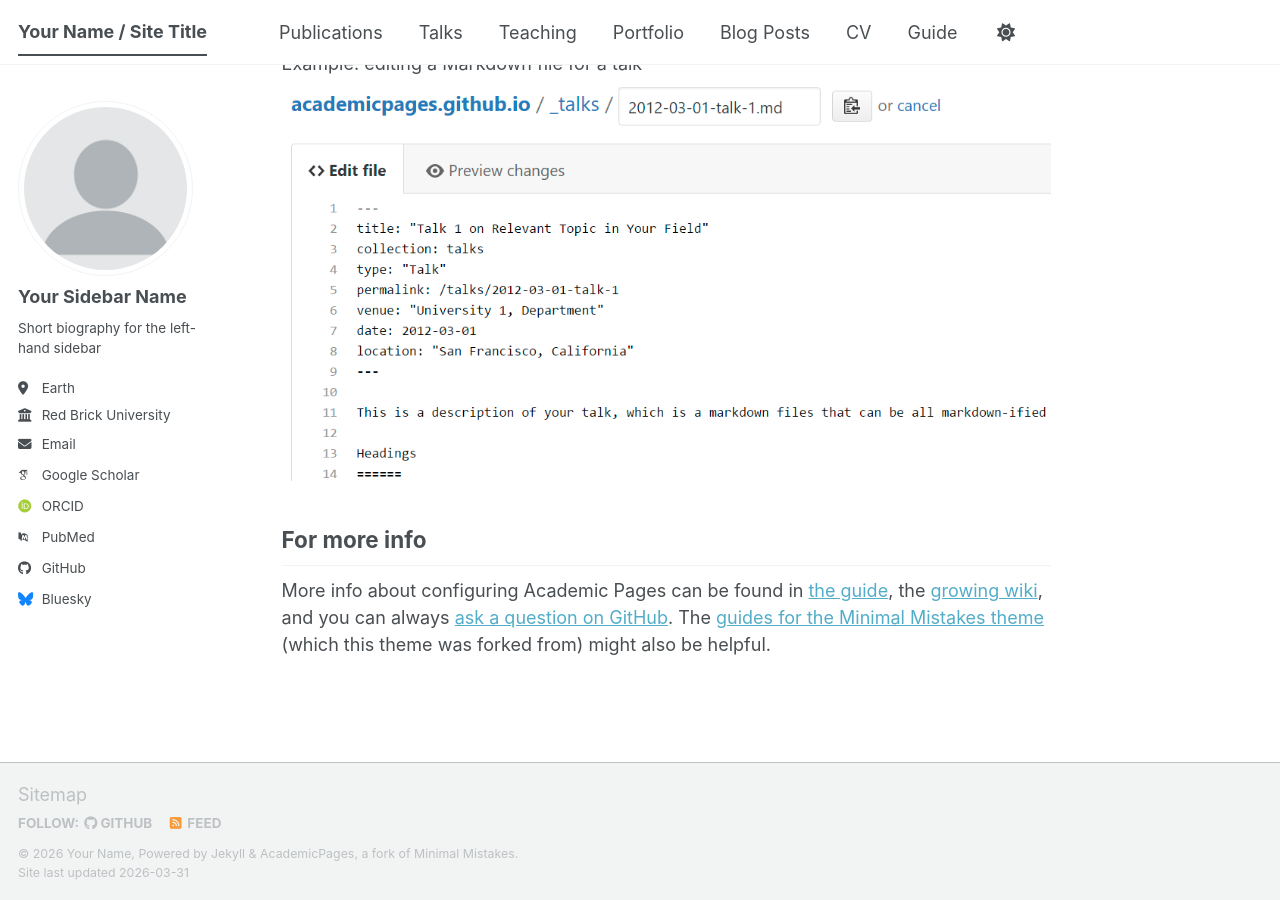
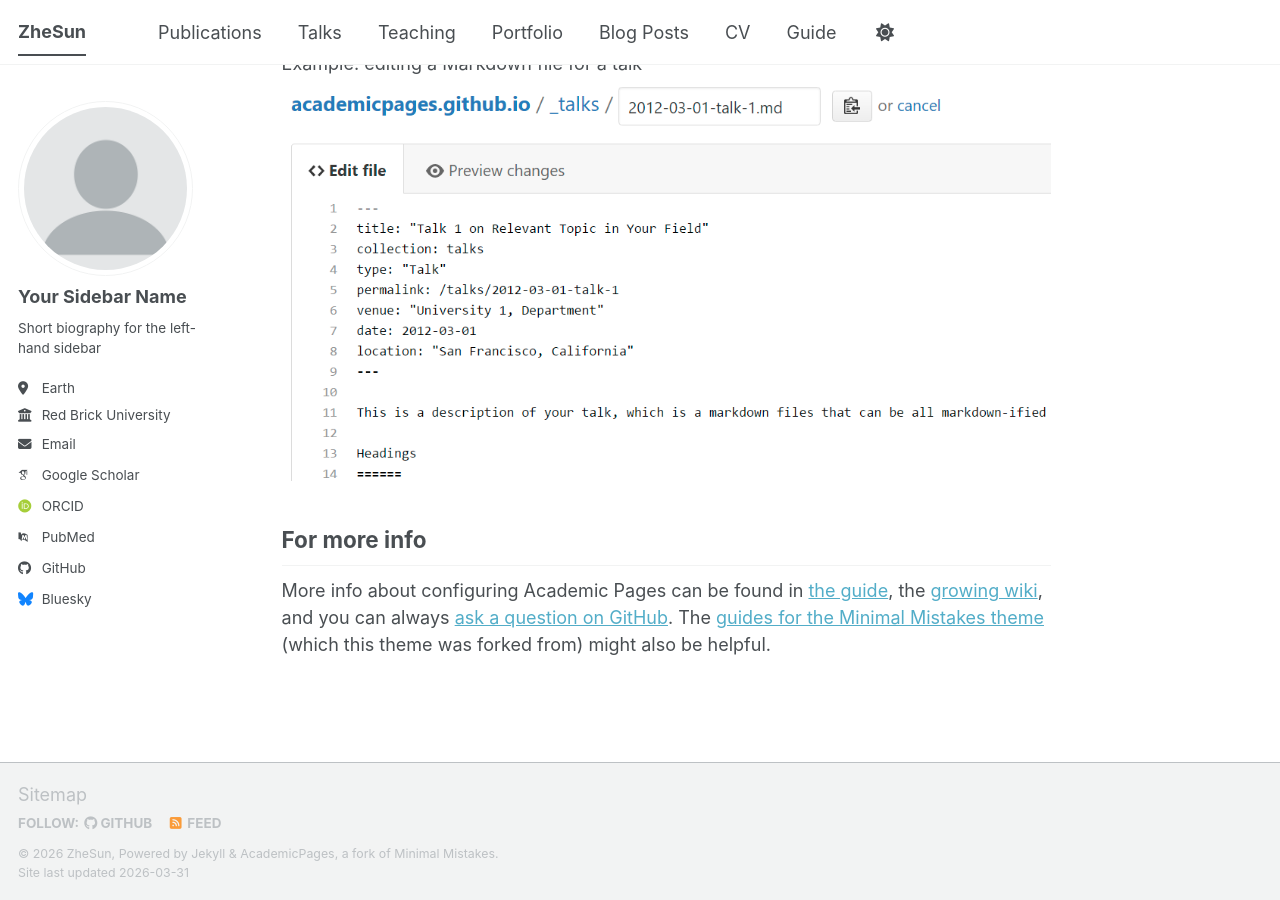
Before and after one commit to ZheSun208/ZheSun208.github.io, a Jekyll site: the page built from _pages/about.md, in a window 1280 px wide and 900 px high, scrolled down 2720 px. Built offline with Jekyll 4.4.1, drawn with Linux system fonts in a browser that asks for light colours; some web fonts are replaced; a script bundle is joined from its source files by our own code; library files that are not in the unit come from our copies.

Commit message:
Update _config.yml

```diff
--- a/_config.yml
+++ b/_config.yml
@@ -9,14 +9,14 @@
 # Basic Site Settings
 locale                   : "en-US"
 site_theme               : "default" # The available themes options are "default", "air", "sunrise", "mint", "dirt" and "contrast"
-title                    : "Your Name / Site Title"
+title                    : "ZheSun"
 title_separator          : "-"
-name                     : &name "Your Name"
+name                     : &name "ZheSun"
 description              : &description "Your Name's academic portfolio"   # Update this with a general description of your site, this is the default if not overridden by a page
-url                      : https://academicpages.github.io # The base hostname & protocol for your site e.g. "https://[your GitHub username].github.io",
+url                      : https://zhesun208.github.io/ # The base hostname & protocol for your site e.g. "https://[your GitHub username].github.io",
                                                            # or if you already have some other page hosted on Github then use "https://[your GitHub username].github.io/[Your Repo Name]"
 baseurl                  : "" # the subpath of your site, e.g. "/blog"
-repository               : "academicpages/academicpages.github.io"
+repository               : "ZheSun/ZheSun.github.io"
 
 # Site Author - The following control what appear as part of the author content on the side bar.
 #               If a field is blank the icon and link will not appear, otherwise it will be shown.
```
